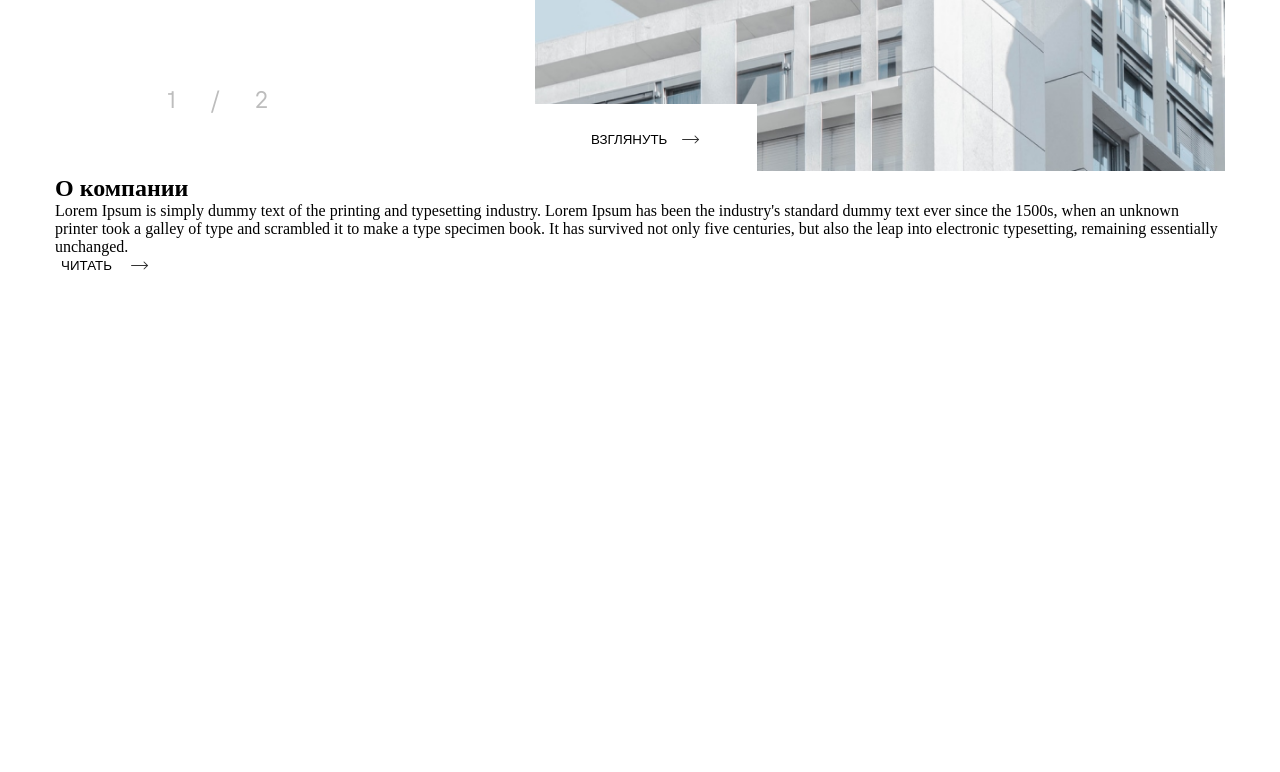
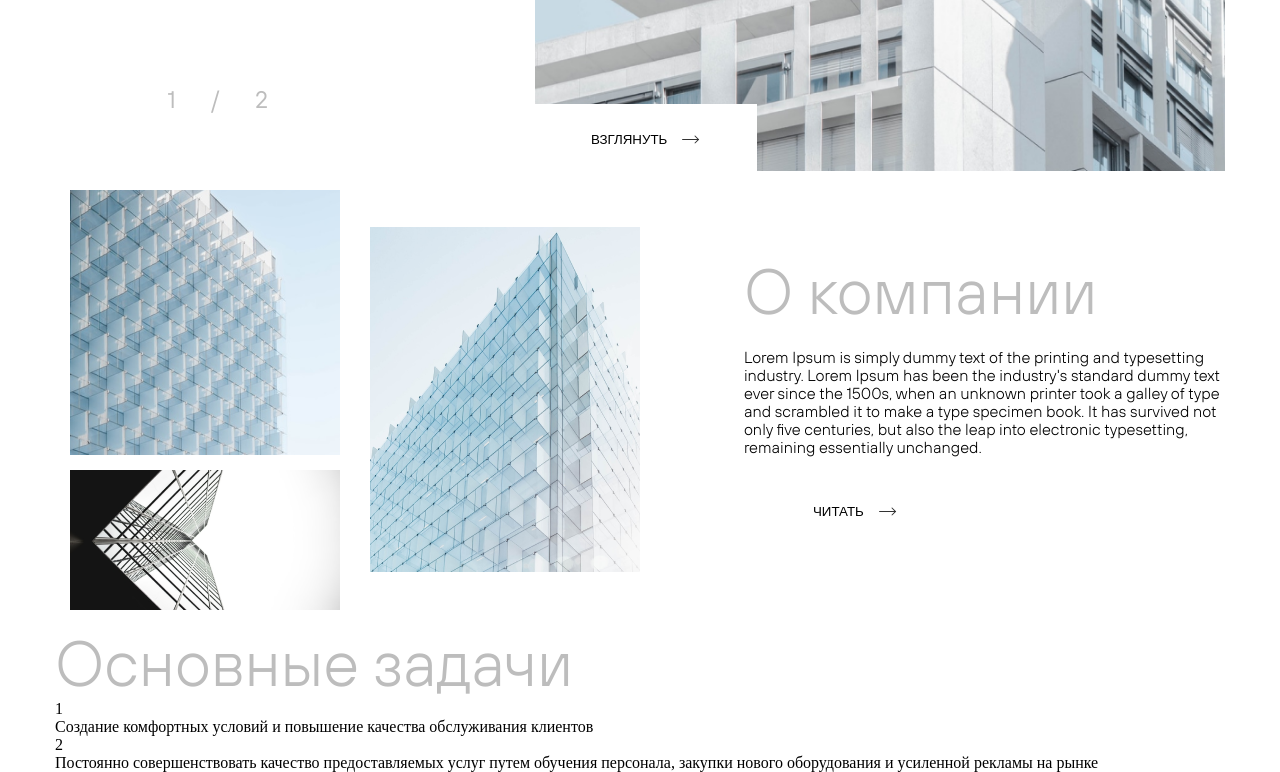
Before and after one commit to Seitek2002/arch, a plain HTML site: page index.html in a window 1280 px wide. Shown: the part 676-1448 px from the top of the page. Before the commit the page ends 950 px from the top, so only its background shows below. Drawn offline with Linux system fonts and the light colour scheme.

Commit message:
new section add & connect

```diff
--- a/assets/components/_about.scss
+++ b/assets/components/_about.scss
@@ -0,0 +1,20 @@
+.about {
+    &__descr {
+        @include font(16px, 300, #000000);
+        margin: 20px 0;
+    }
+    &__content{
+        @include flex(flex, space-between, center);
+    }
+    &__left{
+        @include flex(flex, center, center);
+        img{
+            margin: 15px;
+            display: flex;
+            align-self: center;
+        }
+    }
+    &__right{
+        max-width: 41.12%;
+    }
+}
--- a/assets/components/_classes.scss
+++ b/assets/components/_classes.scss
@@ -10,7 +10,7 @@
             margin-left: 20px;
         }
         svg {
-            transition: .2s;
+            transition: 0.2s;
             margin-left: 15px;
         }
     }
@@ -20,7 +20,7 @@
             margin-left: 20px;
         }
         svg {
-            transition: .2s;
+            transition: 0.2s;
             margin-left: 15px;
         }
     }
@@ -37,3 +37,10 @@
         }
     }
 }
+
+.page__title {
+    font-family: "TT Hoves";
+    font-weight: 300;
+    font-size: 64px;
+    color: #bdbdbd;
+}
--- a/assets/components/_hero.scss
+++ b/assets/components/_hero.scss
@@ -6,7 +6,6 @@
         max-width: 59%;
     }
     &__project {
-        @include font(64px, 300, #bdbdbd);
         animation: project 2s linear infinite alternate-reverse;
     }
     &__name {
--- a/assets/scss/index.scss
+++ b/assets/scss/index.scss
@@ -7,6 +7,7 @@
 @import "../components/header";
 @import "../components/hero";
 @import "../components/about";
+@import "../components/tasks";
 @import "../components/footer";
 
 .container {
--- a/index.html
+++ b/index.html
@@ -41,8 +41,8 @@
         <div class="hero__content">
           <div class="hero__left">
             <h2 class="hero__title">
-              <div class="hero__project"> PROJECT </div>
-              <div class="hero__name"> NURTOWN </div>
+              <div class="hero__project page__title">PROJECT</div>
+              <div class="hero__name">NURTOWN</div>
             </h2>
           </div>
           <div class="hero__right">
@@ -115,10 +115,10 @@
               </div>
             </div>
             <div class="swiper-button-prev btn__slide">
-              <img src="./assets/icons/arrow-slider.svg" alt="">
+              <img src="./assets/icons/arrow-slider.svg" alt="" />
             </div>
             <div class="swiper-button-next btn__slide">
-              <img src="./assets/icons/arrow-slider.svg" alt="">
+              <img src="./assets/icons/arrow-slider.svg" alt="" />
             </div>
             <div class="swiper-pagination hero__pagination"></div>
           </div>
@@ -130,22 +130,63 @@
       <div class="container">
         <div class="about__content">
           <div class="about__left">
-
+            <div class="about__phLeft">
+              <img src="./assets/img/about1.png" alt="" />
+              <img src="./assets/img/about3.png" alt="" />
+            </div>
+            <img src="./assets/img/about2.png" alt="" />
           </div>
           <div class="about__right">
-            <h2 class="about__title">
-              О компании
-            </h2>
+            <h2 class="about__title page__title">О компании</h2>
             <p class="about__descr">
-              Lorem Ipsum is simply dummy text of the printing and typesetting industry. Lorem Ipsum has been the industry's standard dummy text ever since the 1500s, when an unknown printer took a galley of type and scrambled it to make a type specimen book. It has survived not only five centuries, but also the leap into electronic typesetting, remaining essentially unchanged.
+              Lorem Ipsum is simply dummy text of the printing and typesetting
+              industry. Lorem Ipsum has been the industry's standard dummy text
+              ever since the 1500s, when an unknown printer took a galley of
+              type and scrambled it to make a type specimen book. It has
+              survived not only five centuries, but also the leap into
+              electronic typesetting, remaining essentially unchanged.
             </p>
-            <button class="btn__white">
+            <button class="btn btn__white">
               ЧИТАТЬ
-              <svg width="18" height="9" viewBox="0 0 18 9" fill="none" xmlns="http://www.w3.org/2000/svg">
-                <path fill-rule="evenodd" clip-rule="evenodd" d="M0 4.49976C0 4.22361 0.223858 3.99976 0.5 3.99976L16.5 3.99976C16.7761 3.99976 17 4.22361 17 4.49976C17 4.7759 16.7761 4.99976 16.5 4.99976L0.5 4.99976C0.223858 4.99976 0 4.7759 0 4.49976Z" fill="#333333"/>
-                <path fill-rule="evenodd" clip-rule="evenodd" d="M12.6464 0.646202C12.8417 0.45094 13.1583 0.45094 13.3536 0.646202L17.2071 4.49976L13.3536 8.35331C13.1583 8.54857 12.8417 8.54857 12.6464 8.35331C12.4512 8.15805 12.4512 7.84147 12.6464 7.6462L15.7929 4.49976L12.6464 1.35331C12.4512 1.15805 12.4512 0.841465 12.6464 0.646202Z" fill="#333333"/>
-                </svg>
+              <svg
+                width="18"
+                height="9"
+                viewBox="0 0 18 9"
+                fill="none"
+                xmlns="http://www.w3.org/2000/svg"
+              >
+                <path
+                  fill-rule="evenodd"
+                  clip-rule="evenodd"
+                  d="M0 4.49976C0 4.22361 0.223858 3.99976 0.5 3.99976L16.5 3.99976C16.7761 3.99976 17 4.22361 17 4.49976C17 4.7759 16.7761 4.99976 16.5 4.99976L0.5 4.99976C0.223858 4.99976 0 4.7759 0 4.49976Z"
+                  fill="#333333"
+                />
+                <path
+                  fill-rule="evenodd"
+                  clip-rule="evenodd"
+                  d="M12.6464 0.646202C12.8417 0.45094 13.1583 0.45094 13.3536 0.646202L17.2071 4.49976L13.3536 8.35331C13.1583 8.54857 12.8417 8.54857 12.6464 8.35331C12.4512 8.15805 12.4512 7.84147 12.6464 7.6462L15.7929 4.49976L12.6464 1.35331C12.4512 1.15805 12.4512 0.841465 12.6464 0.646202Z"
+                  fill="#333333"
+                />
+              </svg>
             </button>
+          </div>
+        </div>
+      </div>
+    </section>
+
+    <section class="tasks">
+      <div class="container">
+        <h2 class="page__title">
+          Основные задачи
+        </h2>
+        <div class="tasks__content">
+          <div class="tasks__left">
+            <span class="tasks__num">1</span>
+            <p class="tasks__descr">Создание комфортных условий и повышение качества обслуживания клиентов</p>
+          </div>
+          <div class="tasks__right">
+            <span class="tasks__num">2</span>
+            <p class="tasks__descr">Постоянно совершенствовать качество предоставляемых услуг путем обучения персонала, закупки нового оборудования и усиленной рекламы на рынке</p>
           </div>
         </div>
       </div>
```
Also changed, not shown: assets/components/_tasks.scss (added), css/index.css, 1 other file.
